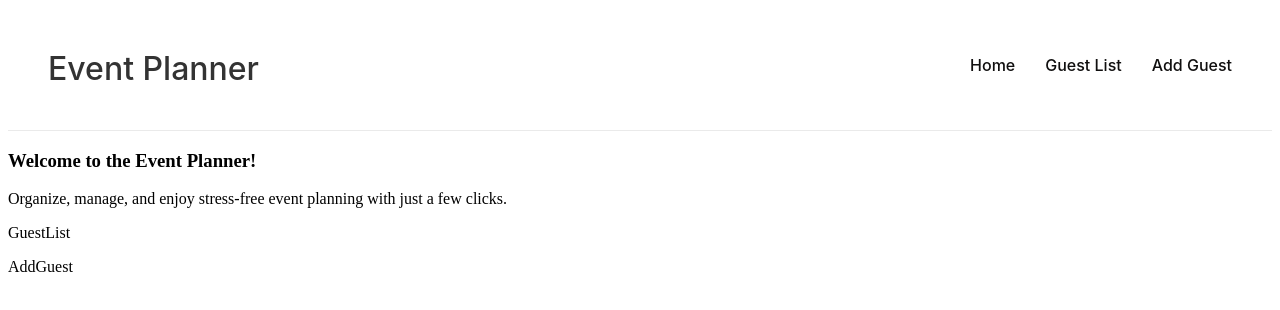
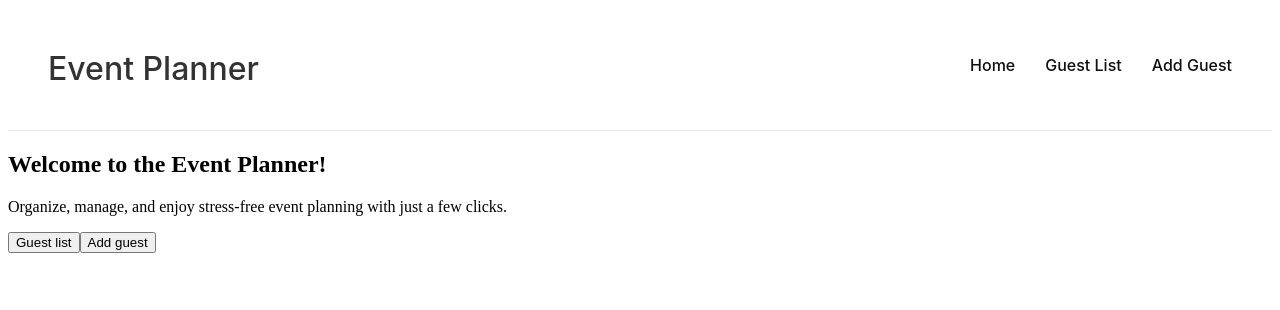
Before and after one commit to ramon-rcp/Event-Planner, a Next.js app in the folder nextjs-blog/: page / in a window 1280 px wide. Shown: the top 310 px of the page. Built offline with nearby package versions, Linux system fonts and the light colour scheme.

Commit message:
added buttons to navigation links in Home.tsx

```diff
--- a/nextjs-blog/public/Home.tsx
+++ b/nextjs-blog/public/Home.tsx
@@ -8,13 +8,13 @@ type Props = {
 export const Home: React.FC<Props> = ({ openPage }) => {
   return (
     <div className={styles.container}>
-      <h3 className={styles.heading}>Welcome to the Event Planner!</h3>
+      <h2 className={styles.heading}>Welcome to the Event Planner!</h2>
       <p className={styles.description}>
         Organize, manage, and enjoy stress-free event planning with just a few clicks.
       </p>
       <div className={styles.navigation}>
-        <p className={styles.navLink} onClick={() => openPage("guestlist")}>GuestList</p>
-        <p className={styles.navLink} onClick={() => openPage("addguest")}>AddGuest</p>
+        <button className={styles.navLink} onClick={() => openPage("guestlist")}>Guest list </button>
+        <button className={styles.navLink} onClick={() => openPage("addguest")}>Add guest</button>
       </div>
     </div>
   );
```
